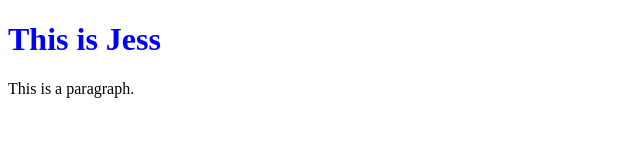
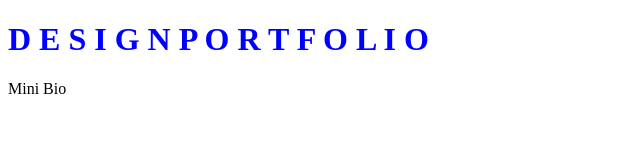
Before and after one commit to jessawid/About_Me, a website: page index.html in a window 1280 px wide. Shown: the whole page, without its empty margins (0-640 px from the left). Drawn offline with Linux system fonts and the light colour scheme.

Commit message:
Made adjustments to header

```diff
--- a/index.html
+++ b/index.html
@@ -7,8 +7,9 @@
 </head>
 <body>
 
-    <h1>This is Jess</h1>
-    <p>This is a paragraph.</p>
+    <h1> D E S I G N   P O R T F O L I O </h1>
+    <p>Mini Bio</p>
+    <!-- <h2> JESSICA WIDMAN </h2> -->
 
 </body>
 </html>
--- a/index.js
+++ b/index.js
@@ -1 +1 @@
-console.log('Hello World');
+console.log('Hello');
```
Also changed, not shown: index.css (+11 -1 lines).
